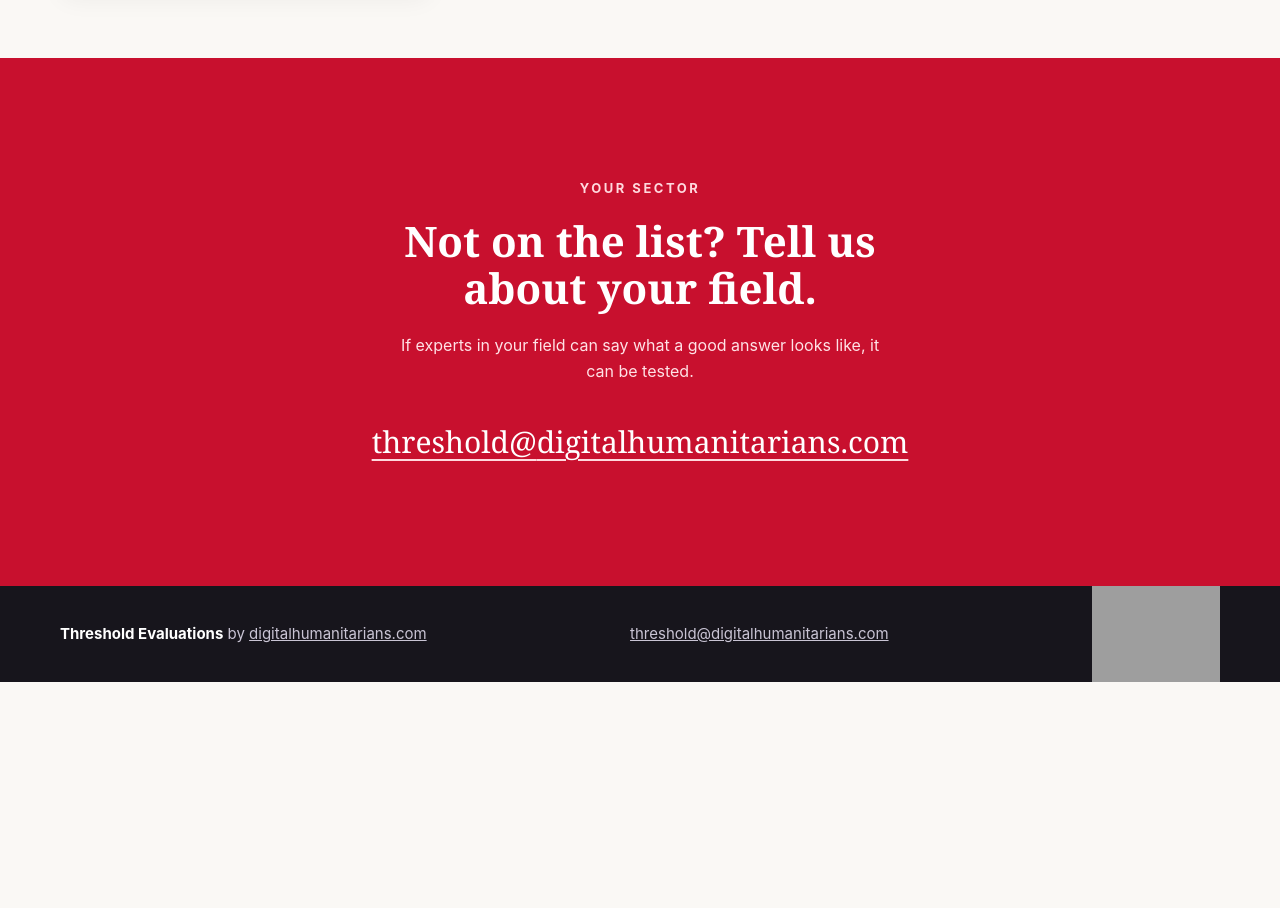
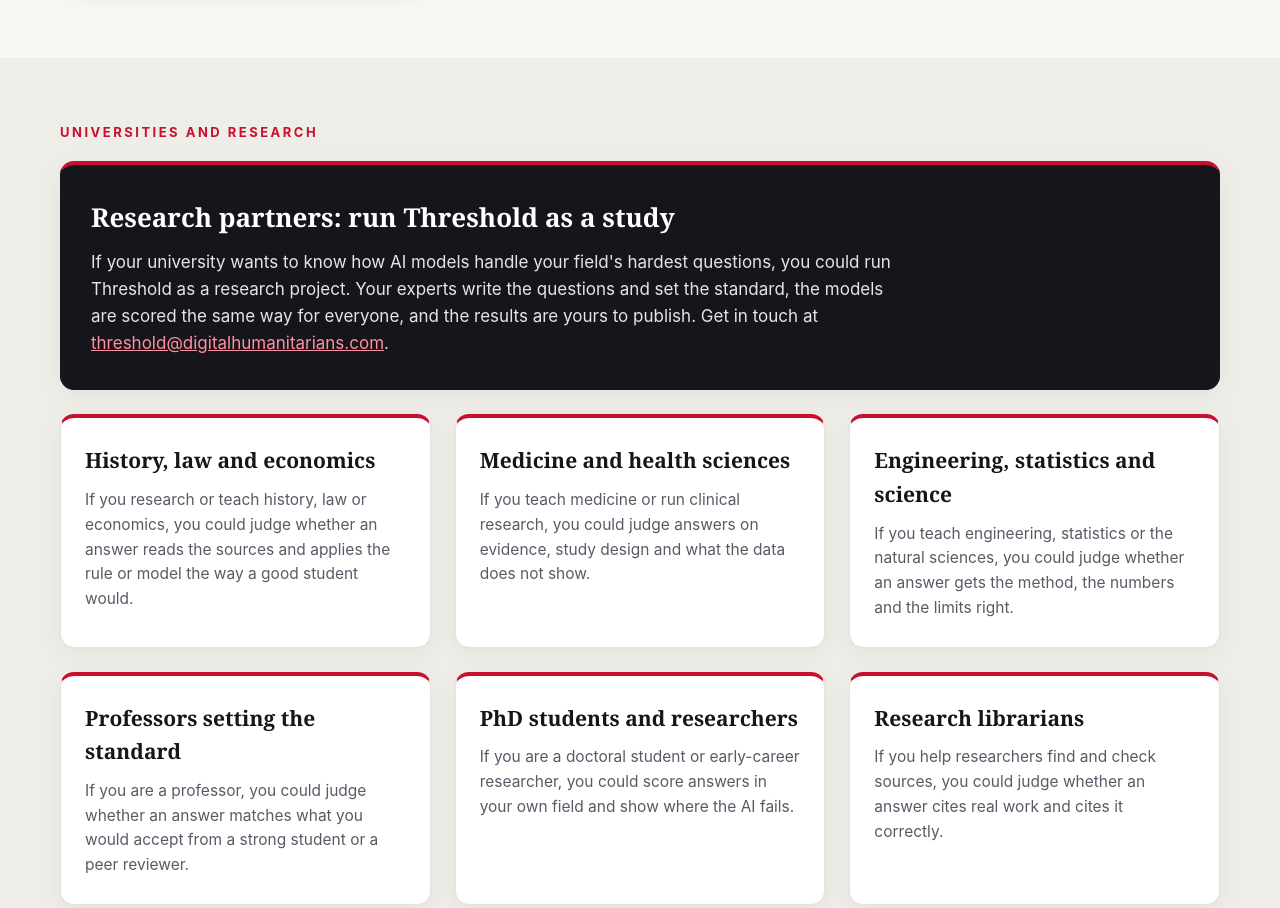
Before and after one commit to DigitalHumanitarianNetwork/threshold, a plain HTML site: page sectors.html in a window 1280 px wide. Shown: the part 3420-4328 px from the top of the page. Before the commit the page ends 4102 px from the top, so only its background shows below. Drawn offline with Linux system fonts and the light colour scheme; grey boxes are pictures that could not be loaded.

Commit message:
Add Universities and research group to Sectors page
Added new sections for universities and research, detailing various academic roles and their potential contributions to the AI model evaluation process.

```diff
--- a/sectors.html
+++ b/sectors.html
@@ -62,6 +62,15 @@
 <div class="scard"><h3>Courts</h3><p>If you work in the courts, you could judge answers on procedure, deadlines and what a court can and cannot do.</p></div>
 <div class="scard"><h3>Public health agencies</h3><p>If you work in a health agency, you could judge answers on surveillance, outbreaks and guidance to the public.</p></div>
 </div></div></section>
+<section class="hsec sgroup alt"><div class="wrap"><div class="kicker">Universities and research</div><div class="sgrid">
+<div class="scard feature"><h3>Research partners: run Threshold as a study</h3><p>If your university wants to know how AI models handle your field's hardest questions, you could run Threshold as a research project. Your experts write the questions and set the standard, the models are scored the same way for everyone, and the results are yours to publish. Get in touch at <a href="mailto:threshold@digitalhumanitarians.com">threshold@digitalhumanitarians.com</a>.</p></div>
+<div class="scard"><h3>History, law and economics</h3><p>If you research or teach history, law or economics, you could judge whether an answer reads the sources and applies the rule or model the way a good student would.</p></div>
+<div class="scard"><h3>Medicine and health sciences</h3><p>If you teach medicine or run clinical research, you could judge answers on evidence, study design and what the data does not show.</p></div>
+<div class="scard"><h3>Engineering, statistics and science</h3><p>If you teach engineering, statistics or the natural sciences, you could judge whether an answer gets the method, the numbers and the limits right.</p></div>
+<div class="scard"><h3>Professors setting the standard</h3><p>If you are a professor, you could judge whether an answer matches what you would accept from a strong student or a peer reviewer.</p></div>
+<div class="scard"><h3>PhD students and researchers</h3><p>If you are a doctoral student or early-career researcher, you could score answers in your own field and show where the AI fails.</p></div>
+<div class="scard"><h3>Research librarians</h3><p>If you help researchers find and check sources, you could judge whether an answer cites real work and cites it correctly.</p></div>
+</div></div></section>
 <section class="hsec final"><div class="wrap">
   <div class="kicker">Your sector</div>
   <h2>Not on the list? Tell us about your field.</h2>
```
